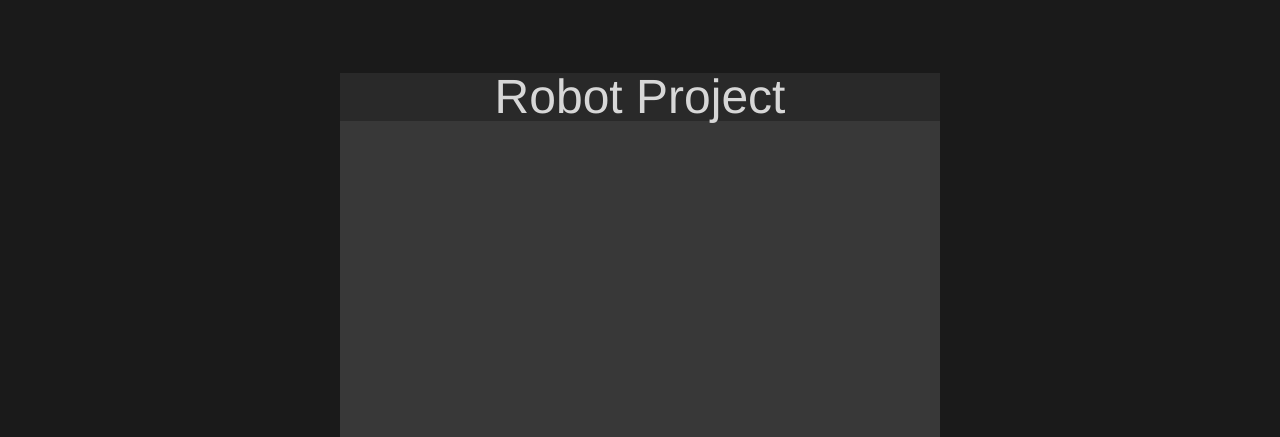
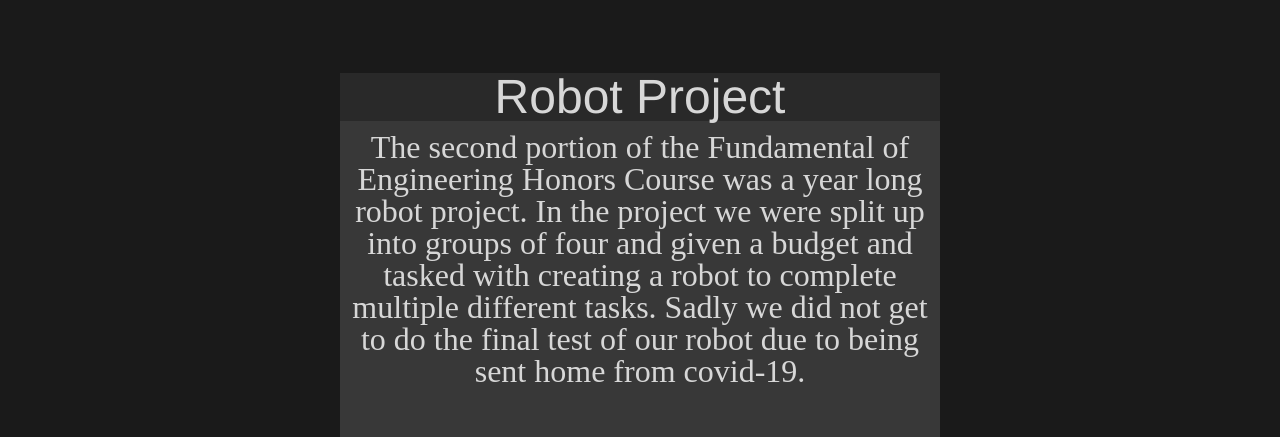
Before and after one commit to Levans18/Personal-Website_v1, a plain HTML site: page HTML pages/Projects.html in a window 1280 px wide. Shown: the part 1800-2237 px from the top of the page. Drawn offline with nearby package versions, Linux system fonts and the light colour scheme.

Commit message:
Robot Project

```diff
--- a/HTML pages/Projects.html
+++ b/HTML pages/Projects.html
@@ -61,7 +61,15 @@
                     </li>
                     <li class="box" data-aos="zoom-in" data-aos-duration="750">
                         <h2>Robot Project</h2>
-                        <p></p>
+                        <p>
+                            The second portion of the Fundamental of Engineering Honors
+                            Course was a year long robot project. In the project we were
+                            split up into groups of four and given a budget and tasked with
+                            creating a robot to complete multiple different tasks. Sadly we
+                            did not get to do the final test of our robot due to being sent home
+                            from covid-19.
+                        </p>
+                        <link>
                     </li>
                 </ul>
             </section>
```
